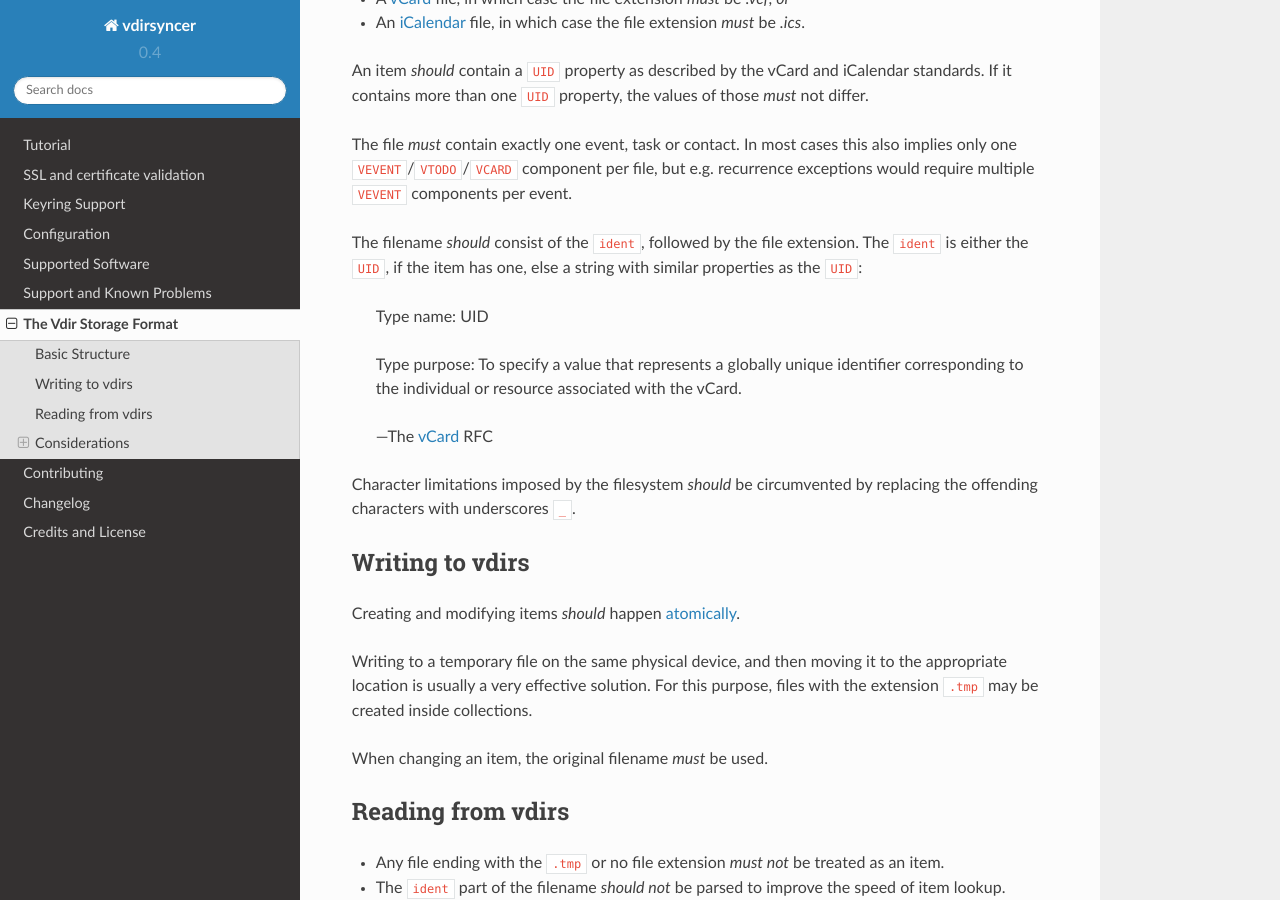
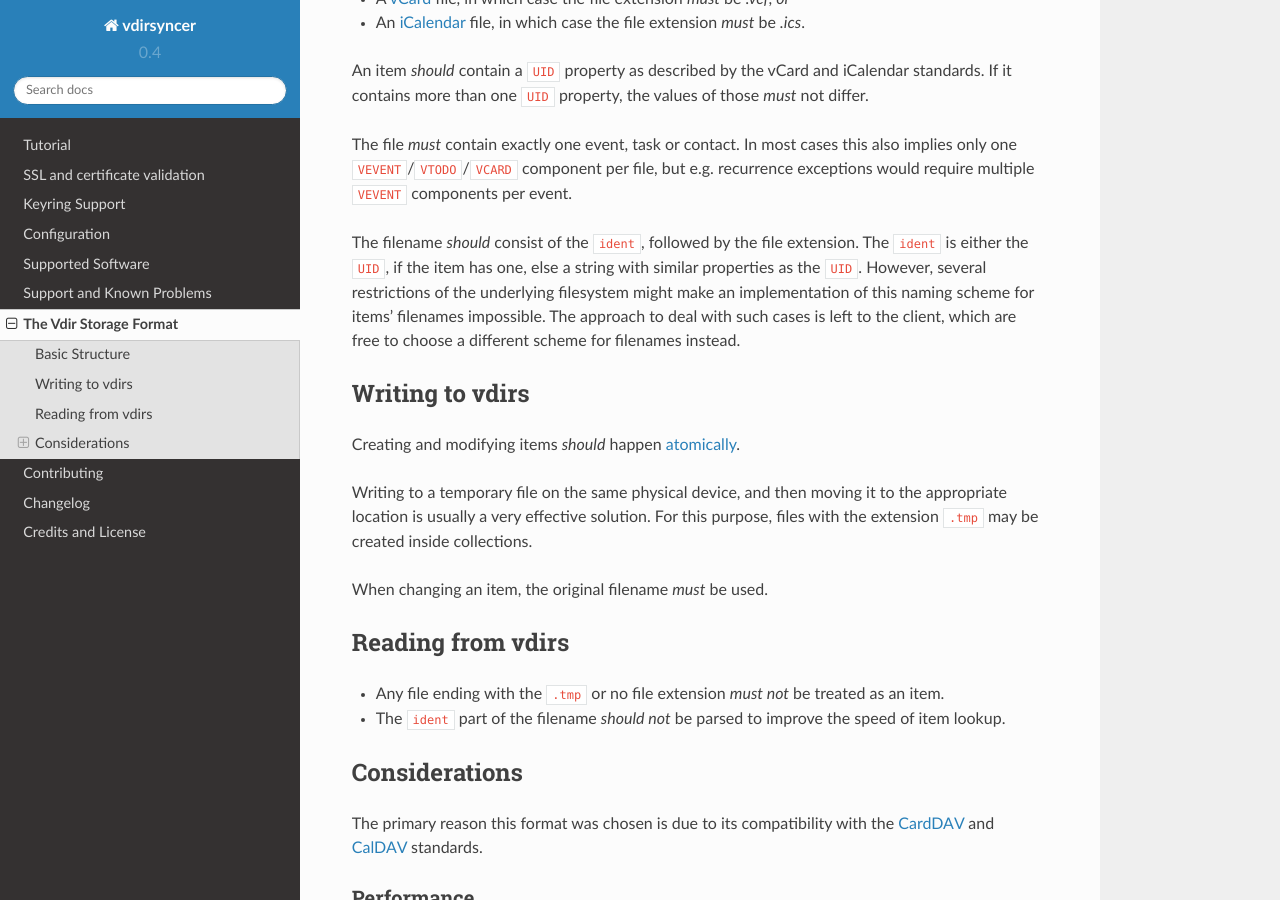
Before and after one commit to pimutils/vdirsyncer, a Sphinx documentation site: the page built from docs/vdir.rst, in a window 1280 px wide and 900 px high, scrolled down 421 px. Built offline with Sphinx 7.4.7 and the Read the Docs theme 2.0.0, drawn with Linux system fonts in a browser that asks for light colours.

Commit message:
Retry with random filename if UID is rejected.
see #173

```diff
--- a/docs/vdir.rst
+++ b/docs/vdir.rst
@@ -28,18 +28,10 @@
 
 The filename *should* consist of the ``ident``, followed by the file extension.
 The ``ident`` is either the ``UID``, if the item has one, else a string with
-similar properties as the ``UID``:
-
-   Type name: UID
-
-   Type purpose: To specify a value that represents a globally unique
-   identifier corresponding to the individual or resource associated
-   with the vCard.
-
-   -- The vCard_ RFC
-
-Character limitations imposed by the filesystem *should* be circumvented by
-replacing the offending characters with underscores ``_``.
+similar properties as the ``UID``. However, several restrictions of the
+underlying filesystem might make an implementation of this naming scheme for
+items' filenames impossible. The approach to deal with such cases is left to
+the client, which are free to choose a different scheme for filenames instead.
 
 .. _vCard: https://tools.ietf.org/html/rfc6350
 .. _iCalendar: https://tools.ietf.org/html/rfc5545
```
Also changed, not shown: 2 other files.
